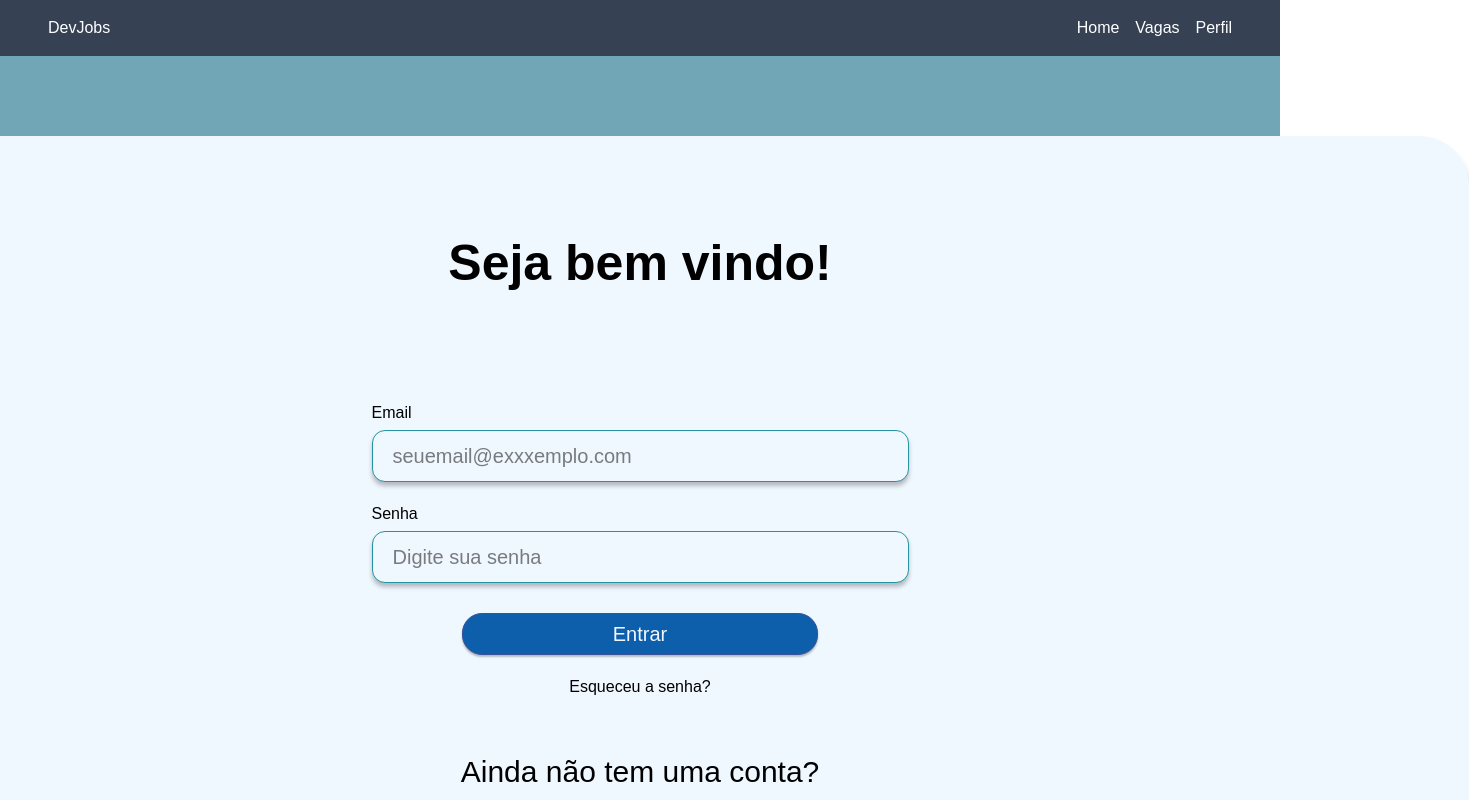
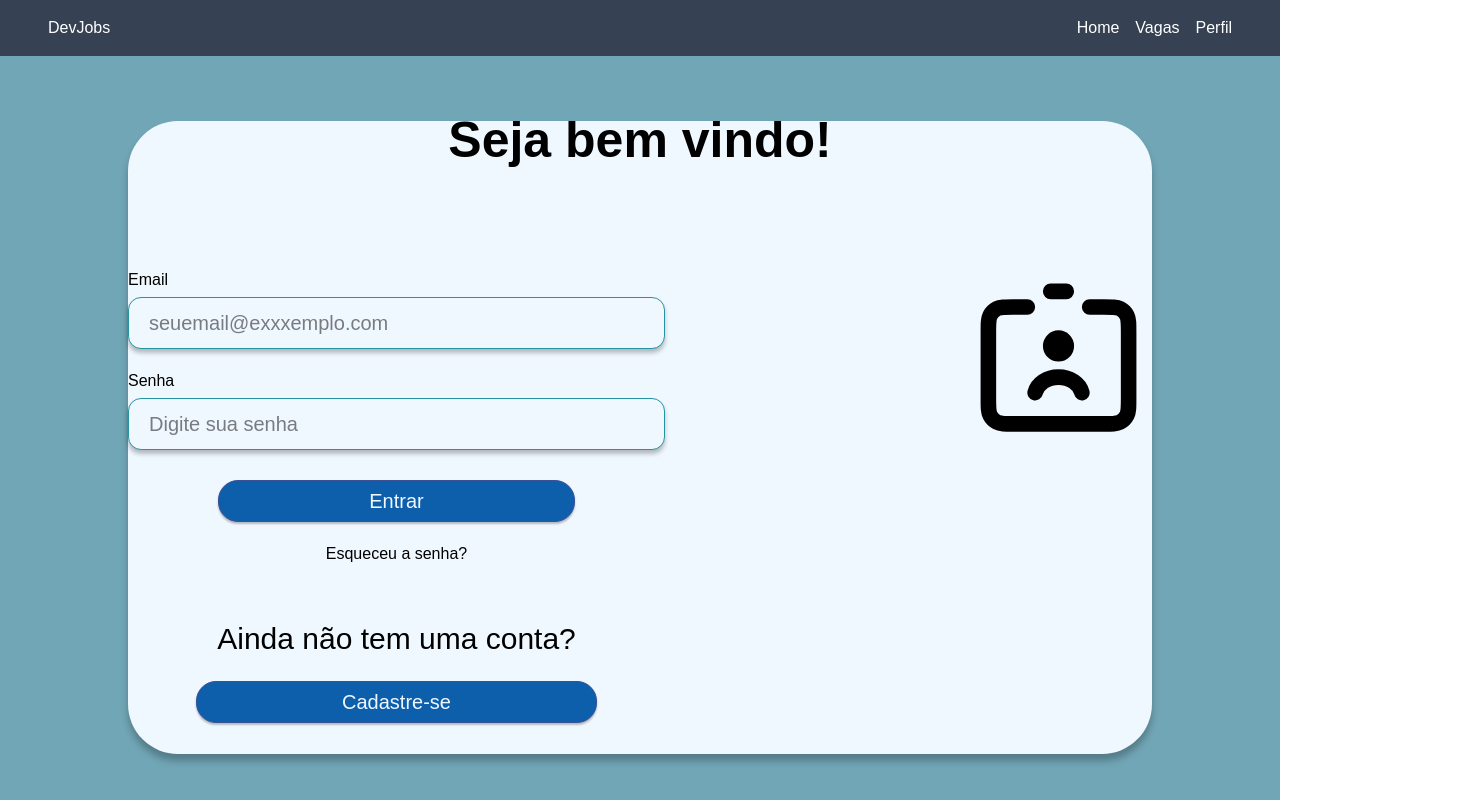
Before and after one commit to GabrielFDevelop/DevJobs, a Next.js app in the folder devJobs/: page /login in a window 1280 px wide. Shown: the top 800 px of the page, 1469 px wide, since content can reach past the window. Built offline with nearby package versions, Linux system fonts and the light colour scheme.

Commit message:
Estilização da tela de Login realizada.

```diff
--- a/devJobs/src/app/login/login.module.css
+++ b/devJobs/src/app/login/login.module.css
@@ -1,37 +1,42 @@
 .bodyLogin{
 	display: flex;
-	flex-direction: column;
 	margin: auto;
 	padding: auto;
-	height: 100vh;
+	justify-content: center;
 	align-items: center;
+	width: 100%;
+	height: 95.4vh;
 	background-color: #71a6b6;
-
-
-	.titleLogin{
-		font-size: 50px;
-		font-weight: bold;
-		margin: 70px 0 0 0;
-	}
 
 	.boxLogin{
 		display: flex;
+		flex-direction: column;
 		align-items: center;
-		flex-direction: column;
 		justify-content: center;
-		margin: 80px 20rem 0 20rem;
-		padding: 20px 35rem 10rem 35rem;
+		width: 80%;
+		height: 83%;
+		padding: 0;
 		border-radius: 50px;
 		background-color: #f0f8ff;
 		box-shadow: 0px 7px 7px rgba(0, 0, 0, 0.25);
 
+		.titleLogin{
+			font-size: 50px;
+			font-weight: bold;
+		}
+
+		.midBoxLogin{
+			display: flex;
+			gap: 300px;
+			margin: 90px 0 0 0;
+		}
 		.boxListLogin{
 			justify-items: center;
 			flex-direction: column;
 
 			.listLogin{
 				justify-items: center;
-				padding: 100px 0 20px 0;
+				padding: 0px 0 20px 0;
 
 				.inputEmail{
 					margin: 5px 0 20px 0;
@@ -62,6 +67,11 @@
 					color: aliceblue;
 					border-radius: 20px;
 					box-shadow: 0px 2px 2px rgba(0, 0, 0, 0.25);
+					&:hover{
+						background-color: rgb(2, 73, 139);
+						border: solid 1px rgb(62, 107, 153);
+						cursor: pointer;
+					}
 				}
 			}
 		}
@@ -86,6 +96,10 @@
 			color: aliceblue;
 			border-radius: 20px;
 			box-shadow: 0px 2px 2px rgba(0, 0, 0, 0.25);
+			&:hover{
+				background-color: rgb(2, 73, 139);
+				border: solid 1px rgb(62, 107, 153);
+			}
 		}
 	}
 }
--- a/devJobs/src/app/login/page.tsx
+++ b/devJobs/src/app/login/page.tsx
@@ -1,10 +1,14 @@
 import style from './login.module.css';
+import ImgBoxLogin from '@/components/imgBoxLogin';
 
 export default function LoginPage() {
 	return(
 		<div className={style.bodyLogin}>
 			<div className={style.boxLogin}>
+				<div className={style.topBoxLogin}>
 					<h1 className={style.titleLogin}>Seja bem vindo!</h1>
+				</div>
+				<div className={style.midBoxLogin}>
 					<div className={style.boxListLogin}>
 						<ul className={style.listLogin}>
 							<li>
@@ -20,12 +24,16 @@ export default function LoginPage() {
 							</li>
 						</ul>
 						<a href='/trocaSenha'>Esqueceu a senha?</a>
-				</div>
 						<div className={style.boxRedirectCadastro}>
 							<h3 className={style.textRedirectCadastro}>Ainda não tem uma conta?</h3>
 							<a className={style.buttonRedirectCadastro} href='/cadastro'>Cadastre-se</a>
 						</div>
 					</div>
+					<div className={style.imgBoxLogin}>
+						<ImgBoxLogin />
+					</div>
+				</div>
+			</div>
 		</div>
 	)
 }
--- /dev/null
+++ b/devJobs/src/components/imgBoxLogin/index.tsx
@@ -0,0 +1,13 @@
+import React from "react";
+import Image from "next/image";
+import imgLogin from "../../../public/id-card-clip-svgrepo-com.svg";
+
+const ImgBoxLogin = () => {
+	return(
+		<div>
+			<Image src={imgLogin} alt="imgLogin" width={400} />
+		</div>
+	)
+}
+
+export default ImgBoxLogin;
```
Lines whose indentation alone changed are shown as unchanged.
